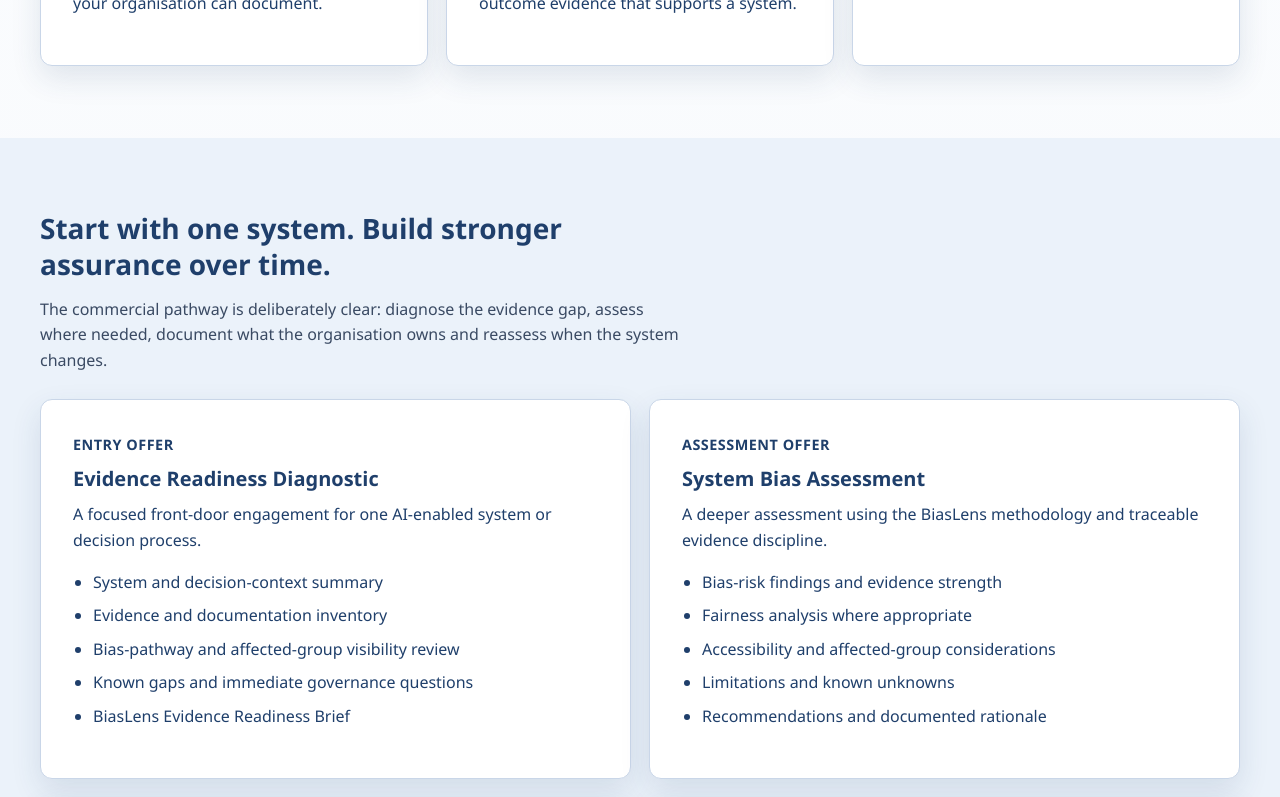
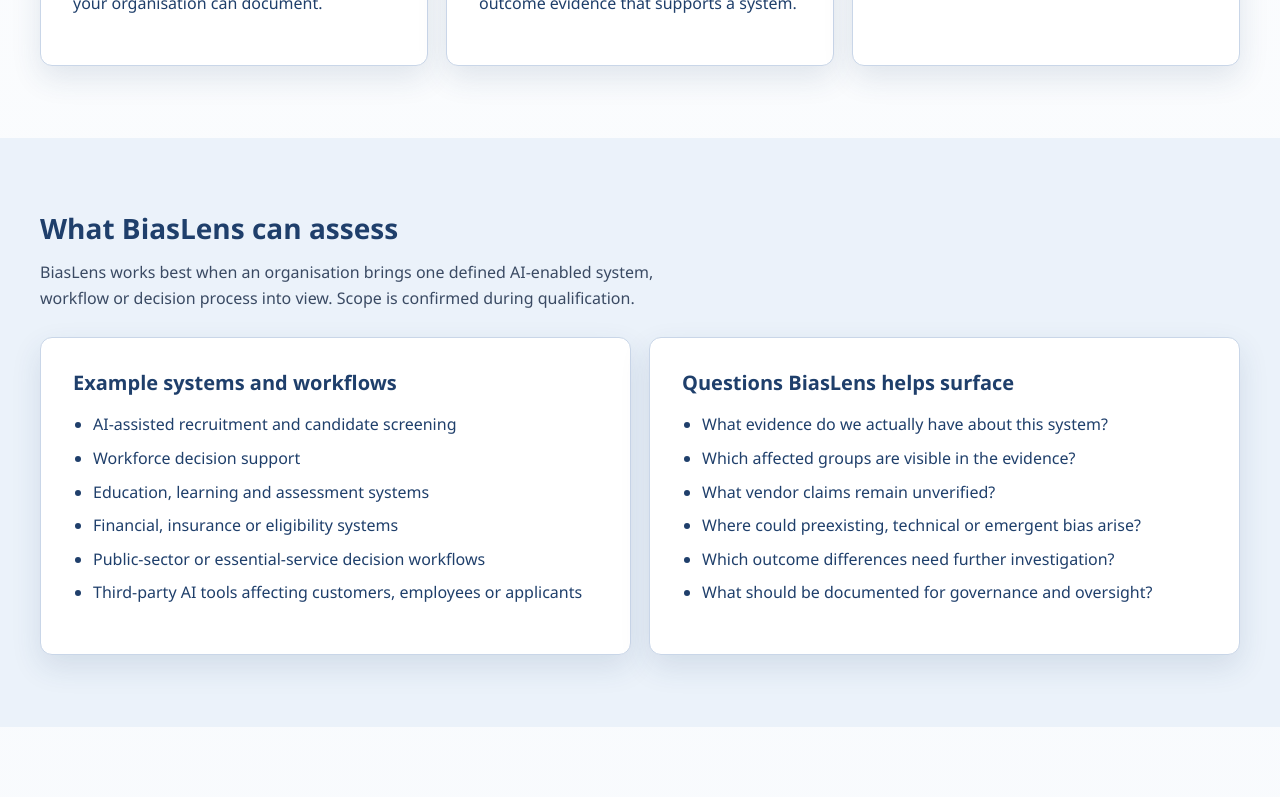
Before and after one commit to laggiesfl/BiasLens-Full-Platform, a Next.js app: page / in a window 1280 px wide. Shown: the part 2260-3057 px from the top of the page. Built offline with nearby package versions, Linux system fonts and the light colour scheme.

Commit message:
fix: complete approved BiasLens landing page sections

```diff
--- a/src/app/page.tsx
+++ b/src/app/page.tsx
@@ -146,7 +146,40 @@
           </div>
         </section>
 
-        <section id="offers" className="public-section public-section-alt">
+        <section className="public-section public-section-alt">
+          <div className="public-shell">
+            <div className="public-section-heading">
+              <h2>What BiasLens can assess</h2>
+              <p>BiasLens works best when an organisation brings one defined AI-enabled system, workflow or decision process into view. Scope is confirmed during qualification.</p>
+            </div>
+            <div className="public-grid-2">
+              <article className="public-card">
+                <h3>Example systems and workflows</h3>
+                <ul>
+                  <li>AI-assisted recruitment and candidate screening</li>
+                  <li>Workforce decision support</li>
+                  <li>Education, learning and assessment systems</li>
+                  <li>Financial, insurance or eligibility systems</li>
+                  <li>Public-sector or essential-service decision workflows</li>
+                  <li>Third-party AI tools affecting customers, employees or applicants</li>
+                </ul>
+              </article>
+              <article className="public-card">
+                <h3>Questions BiasLens helps surface</h3>
+                <ul>
+                  <li>What evidence do we actually have about this system?</li>
+                  <li>Which affected groups are visible in the evidence?</li>
+                  <li>What vendor claims remain unverified?</li>
+                  <li>Where could preexisting, technical or emergent bias arise?</li>
+                  <li>Which outcome differences need further investigation?</li>
+                  <li>What should be documented for governance and oversight?</li>
+                </ul>
+              </article>
+            </div>
+          </div>
+        </section>
+
+        <section id="offers" className="public-section">
           <div className="public-shell">
             <div className="public-section-heading">
               <h2>Start with one system. Build stronger assurance over time.</h2>
@@ -165,7 +198,7 @@
           </div>
         </section>
 
-        <section className="public-section">
+        <section className="public-section public-section-alt">
           <div className="public-shell">
             <div className="public-section-heading"><h2>Why BiasLens is different</h2><p>BiasLens is designed to improve the quality and honesty of the evidence an organisation relies on — not to manufacture false confidence.</p></div>
             <div className="public-grid-3">
@@ -179,7 +212,7 @@
           </div>
         </section>
 
-        <section className="public-section public-section-alt">
+        <section className="public-section">
           <div className="public-shell">
             <div className="public-section-heading"><h2>How a BiasLens engagement works</h2><p>The aim is to move one real system from vague concern toward documented evidence and an explicit next decision.</p></div>
             <div className="public-flow">
@@ -191,17 +224,17 @@
           </div>
         </section>
 
-        <section id="proof" className="public-section">
+        <section id="proof" className="public-section public-section-alt">
           <div className="public-shell">
             <div className="public-section-heading"><h2>Proof and trust</h2><p>BiasLens is being taken to market with the same evidence discipline it asks of clients.</p></div>
             <div className="public-grid-2">
               <article className="public-card">
                 <h3>Proof assets</h3>
                 <ul>
-                  <li>BiasLens Methodology Note — in preparation</li>
-                  <li>Two-minute problem-to-evidence demonstration — in preparation</li>
-                  <li>Fictional-data recruitment case study — in preparation</li>
-                  <li>Sample Algorithm Defence File — in preparation</li>
+                  <li>BiasLens Methodology Note — coming soon</li>
+                  <li>Two-minute problem-to-evidence demonstration — coming soon</li>
+                  <li>Fictional-data recruitment case study — coming soon</li>
+                  <li>Sample Algorithm Defence File — coming soon</li>
                 </ul>
               </article>
               <article className="public-card">
@@ -218,7 +251,7 @@
           </div>
         </section>
 
-        <section id="founder" className="public-section public-section-alt">
+        <section id="founder" className="public-section">
           <div className="public-shell">
             <div className="public-section-heading"><h2>Why this product exists</h2></div>
             <div className="public-callout public-callout-strong">
@@ -231,7 +264,7 @@
           </div>
         </section>
 
-        <section className="public-section">
+        <section className="public-section public-section-alt">
           <div className="public-shell">
             <div className="public-panel">
               <h2>Ready to assess one AI system?</h2>
@@ -253,8 +286,9 @@
             <p><a href="mailto:hello@beaccessible.co.za">hello@beaccessible.co.za</a></p>
           </div>
           <div>
-            <h2>Accessibility</h2>
+            <h2>Accessibility and privacy</h2>
             <p>This public experience is designed for keyboard operation, screen-reader navigation, reflow and visible focus, with a read-aloud convenience control that does not replace semantic accessibility.</p>
+            <p><Link href="/accessibility-statement">Accessibility Statement</Link> · <Link href="/privacy">Privacy Notice</Link></p>
           </div>
         </div>
       </footer>
```
